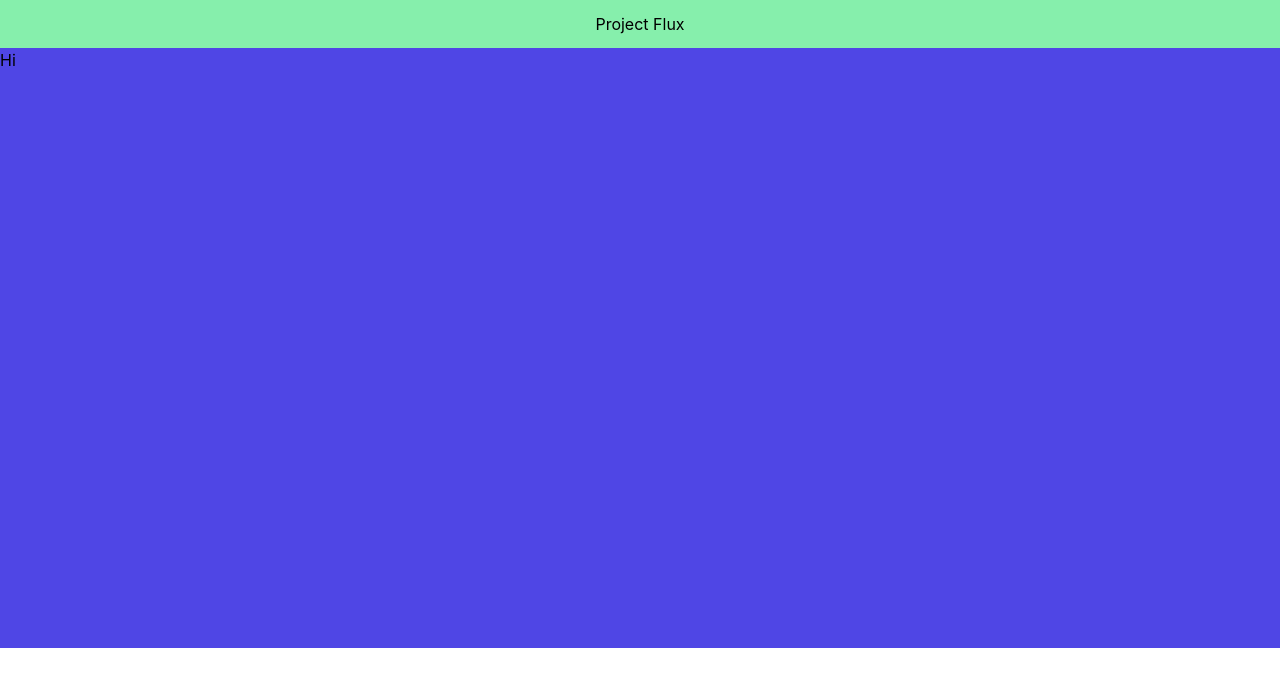
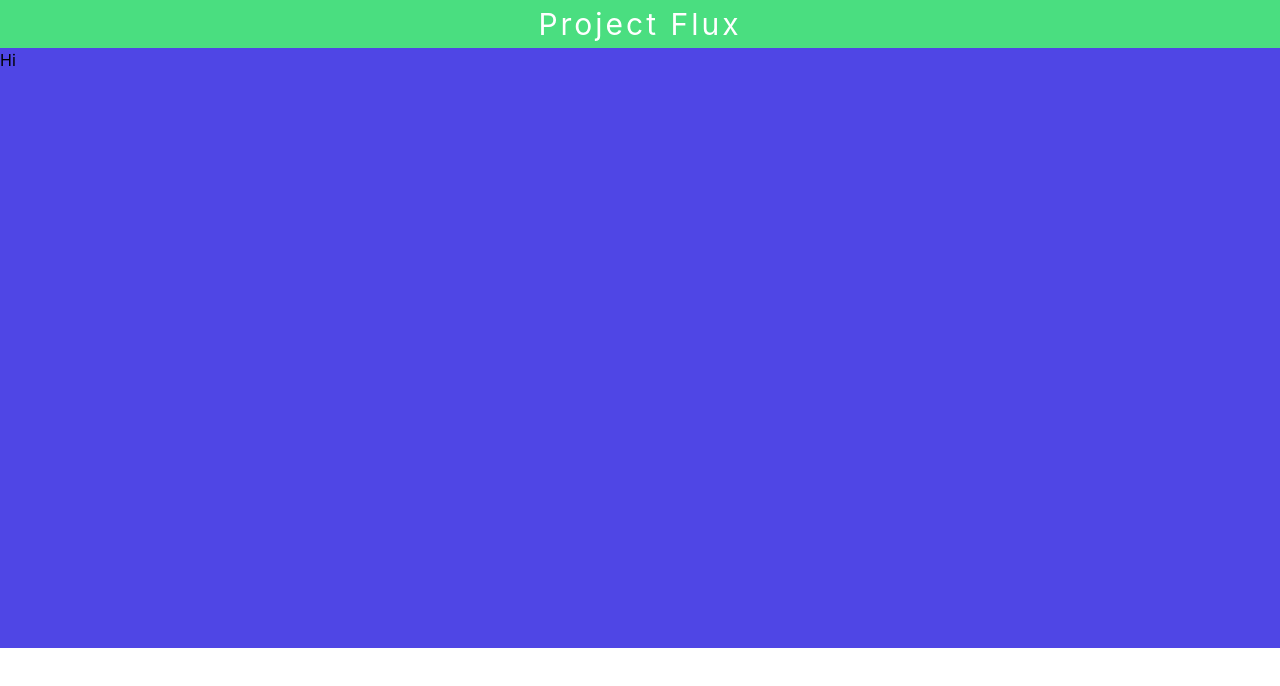
Before and after one commit to aaronlrv/project-flux, a React (Create React App) app in the folder demo/: page / in a window 1280 px wide. Shown: the top 686 px of the page. Built offline with nearby package versions, Linux system fonts and the light colour scheme.

Commit message:
Style header

```diff
--- a/demo/src/components/Header.js
+++ b/demo/src/components/Header.js
@@ -2,9 +2,11 @@ function Header() {
   return (
     <div
       className="header"
-      class="h-12 flex justify-center items-center  bg-green-300"
+      class="h-12 flex justify-center items-center bg-green-400"
     >
-      <p class="flex justify-center"> Project Flux</p>
+      <p class="flex justify-center text-white font-mouse text-3xl tracking-widest">
+        Project Flux
+      </p>
     </div>
   );
 }
```
